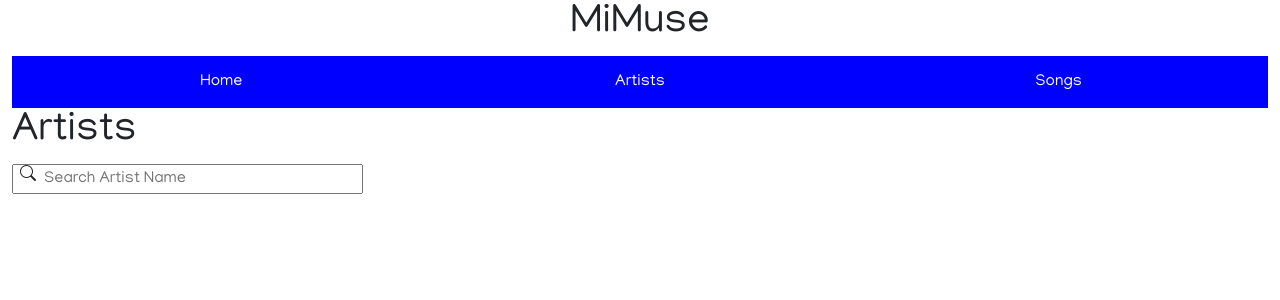
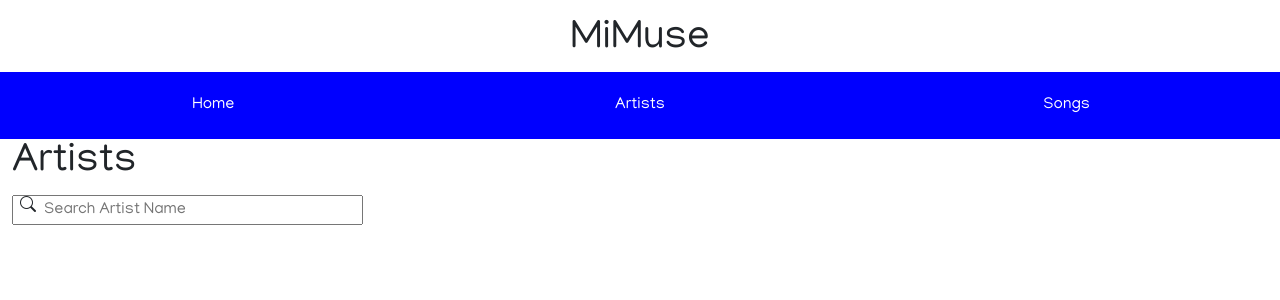
Before and after one commit to linjieyingg/songs, a Django app: template mimuse/artists/templates/artists/artist_list.html in a window 1280 px wide. Shown: the top 300 px of the page. Run offline with Django 5.2, Linux system fonts and the light colour scheme; the template is opened without the code that fills it, so the values that code supplies are empty; some libraries are stand-ins or nearby versions.

Commit message:
nav bar 2.0

```diff
--- a/mimuse/artists/templates/artists/artist_list.html
+++ b/mimuse/artists/templates/artists/artist_list.html
@@ -13,7 +13,7 @@
     </form>
 </div>
 
-<div class="flex-container">
+<div class="flex-container ">
     <div class="test">
         {% for artist in object_list %}
         <a href="{% url 'artists:artist_detail' artist.id %}">
--- a/mimuse/core/static/css/main.css
+++ b/mimuse/core/static/css/main.css
@@ -52,7 +52,7 @@ form {
 li a{
   display: block;
   color: white;
-  padding: 14px 16px;
+  padding: 5% 30%;
   text-decoration: none;
 }
 
@@ -66,12 +66,16 @@ li a:hover {
 
 }
 
+
+
 /* div{
   display: block;
   background-color: red;
 } */
 
-
+.title{
+  margin-top: 16px;
+}
 
 .dropdown-content {
   display: none;
@@ -89,17 +93,17 @@ li a:hover {
 .dropdown:hover .dropdown-content {
   display: block;
   z-index: 1;
-  padding: 14px 16px;
+  /* padding: 5% 33%; */
 }
 
 .dropdown .dropdown-content:hover {
   display: block;
-  padding: 14px 16px;
+  /* padding: 5% 33%; */
 }
 
 .dropdown-content a {
   color: black;
-  padding: 14px 16px;
+  /* padding: 5% 33%; */
   text-decoration: none;
   display: block;
 }
--- a/mimuse/core/templates/base.html
+++ b/mimuse/core/templates/base.html
@@ -20,18 +20,18 @@
 <body class="container-fluid main">
 	<h1 class="title"><center>MiMuse  </center></h1>
 
-        <div class="row g-0 nav">
-            <li class="col-sm-4">
+        <div class="row nav">
+            <li class="col-sm-4 g-0">
                 <a href="http://localhost:8000">Home</a>
             </li>
-            <li class="col-sm-4">
+            <li class="col-sm-4 g-0">
                 <a href="http://localhost:8000/artists/">Artists</a>
             </li>
-            <li class="col-sm-4 songnav dropdown">
+            <li class="col-sm-4 songnav dropdown g-0">
                 <div class=" pull-right songnav dropbtn">
                 <a href="http://localhost:8000/songs/" class="dropdown pull-right">Songs</a>
-                <div class="dropdown">
-                            <div class="dropdown-content">
+                <div class="dropdown row g-0 px-0 m-0">
+                            <div class="dropdown-content row-sm-2 ">
                             <!-- <p class="dropdown-item strong songnav"><a href="{% url 'songs:song_list'%}">Songs</a></p> -->
                             <a href="{% url 'songs:album_list'%}">Albums</a>
                             <a href="{% url 'songs:favorites_list' %}">Favorite Songs</a>
@@ -41,33 +41,6 @@
                 </div>
             </li>
         </div>
-
-    <!-- <nav class="navbar navbar-expand-lg navbar-light bg-light">
-        <a class="navbar-brand" href="#">Mimuse</a>
-        <button class="navbar-toggler" type="button" data-toggle="collapse" data-target="#navbarNavDropdown" aria-controls="navbarNavDropdown" aria-expanded="false" aria-label="Toggle navigation">
-          <span class="navbar-toggler-icon"></span>
-        </button>
-        <div class="collapse navbar-collapse" id="navbarNavDropdown">
-          <ul class="navbar-nav">
-            <li class="nav-item active">
-              <a class="nav-link" href="http://localhost:8000">Home</a>
-            </li>
-            <li class="nav-item">
-              <a class="nav-link" href="http://localhost:8000/artists/">Artists</a>
-            </li>
-            <li class="nav-item dropdown">
-              <a class="nav-link dropdown-toggle" id="navbarDropdownMenuLink" data-toggle="dropdown" aria-haspopup="true" aria-expanded="false">
-                Songs
-              </a>
-              <div class="dropdown-menu" aria-labelledby="navbarDropdownMenuLink">
-                <a class="dropdown-item" href="{% url 'songs:song_list'%}">Songs</a>
-                <a class="dropdown-item" href="{% url 'songs:album_list'%}">Albums</a>
-                <a class="dropdown-item" href="{% url 'songs:favorites_list'%}">Favorites</a>
-              </div>
-            </li>
-          </ul>
-        </div>
-    </nav> -->
 
     <div class="run_api">
     </div>
--- a/mimuse/songs/templates/songs/album_list.html
+++ b/mimuse/songs/templates/songs/album_list.html
@@ -6,7 +6,7 @@
     <div class="col strong"><a href="{% url 'songs:album_list'%}">Albums</a></div>
     <div class="col strong"><a href="{% url 'songs:favorites_list'%}">Favorite Songs</a></div>
 </div> -->
-
+<h1>Albums</h1>
 <div class="my-2">
     <form action="{% url 'songs:album_search' %}" method = 'get'>
         <div class="inner-addon left-addon">
--- a/mimuse/songs/templates/songs/favorites_list.html
+++ b/mimuse/songs/templates/songs/favorites_list.html
@@ -6,6 +6,7 @@
         <div class="col strong"><a href="{% url 'songs:song_list'%}">All Songs</a></div>
         <div class="col strong"><a href="{% url 'songs:album_list'%}">Albums</a></div>
     </div> -->
+    <h1>Favorties</h1>
 
     {% for song in object_list %}
         {% if song.favorite == True %}
--- a/mimuse/songs/templates/songs/song_list.html
+++ b/mimuse/songs/templates/songs/song_list.html
@@ -7,6 +7,7 @@
 </head>
 
 <body>
+    <h1>Songs</h1>
     <!-- <div class="row songnav">
         <div class="wrapper pull-right">
             <div class="dropdown-content pull-right">
@@ -26,11 +27,14 @@
         </form>
     </div>
 
-    {% for song in object_list %}
+    <div class="search">
+        {% for song in object_list %}
         <a href="{% url 'songs:song_detail' song.id %}">
             {{ song.title }}
         </a><br/>
         {% endfor %}
+    </div>
+
 
         <div class="pagination">
             <span class="step-links">
```
Also changed, not shown: mimuse/songs/static/css/songs.css (+2 -16 lines), mimuse/core/static/js/main.js (line endings or trailing spaces).
